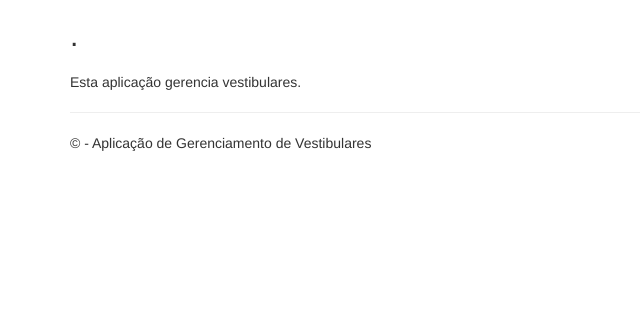
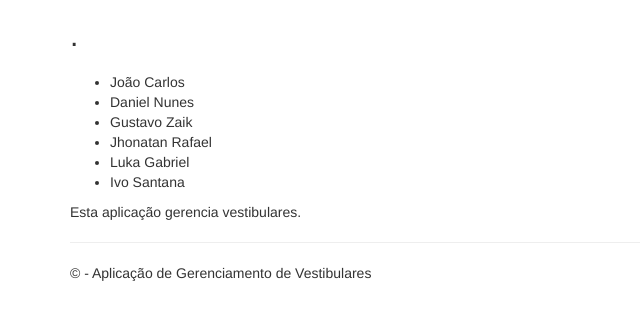
Before and after one commit to zzzaik/devops-ac06, a Django app: template app/templates/app/about.html in a window 1280 px wide. Shown: the part 51-371 px from the top of the page, without its empty margins (0-640 px from the left). Run offline with Django 3.2, Linux system fonts and the light colour scheme; the template is opened without the code that fills it, so the values that code supplies are empty; parts of the project's set-up code (start-up, migrations or seed data) failed here and were passed over; some libraries are stand-ins or nearby versions.

Commit message:
Update about.html

```diff
--- a/app/templates/app/about.html
+++ b/app/templates/app/about.html
@@ -5,6 +5,15 @@
 <h2>{{ title }}.</h2>
 <h3>{{ message }}</h3>
 
+<ul>
+  <li>João Carlos</li>
+  <li>Daniel Nunes</li>
+  <li>Gustavo Zaik</li>
+  <li>Jhonatan Rafael</li>
+  <li>Luka Gabriel</li>
+  <li>Ivo Santana</li>
+</ul>
+
 <p>Esta aplicação gerencia vestibulares.</p>
 
 {% endblock %}
```
